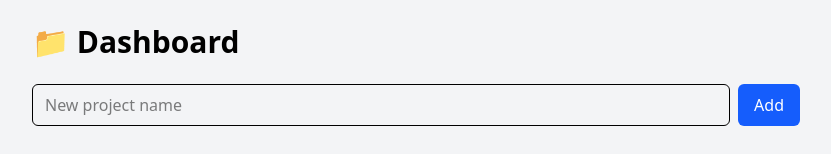
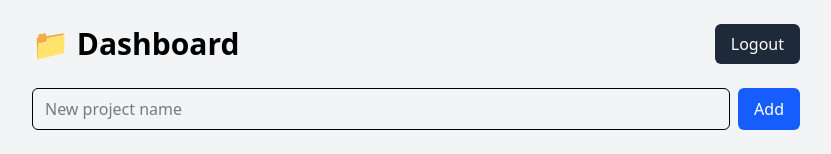
Before and after one commit to mindspirex/psigma, a Next.js app: page /dashboard in a window 1280 px wide. Shown: the top 154 px of the page, without its empty margins (224-1055 px from the left). Built offline with nearby package versions, Linux system fonts and the light colour scheme; no server answers.

Commit message:
logout button in dashboard

```diff
--- a/app/dashboard/page.tsx
+++ b/app/dashboard/page.tsx
@@ -83,10 +83,32 @@ export default function Dashboard() {
     }
   };
 
+  const logout = async () => {
+    try {
+      await fetch("/api/logout", {
+        method: "POST",
+        credentials: "include",
+      });
+    } catch (err) {
+      console.error(err);
+    } finally {
+      router.push("/login");
+    }
+  };
+
   return (
     <div className="min-h-screen bg-gray-100 p-6">
       <div className="mx-auto max-w-3xl">
-        <h1 className="mb-6 text-3xl font-bold">📁 Dashboard</h1>
+        <div className="mb-6 flex items-center justify-between">
+          <h1 className="text-3xl font-bold">📁 Dashboard</h1>
+
+          <button
+            onClick={logout}
+            className="rounded-md bg-gray-800 px-4 py-2 text-white hover:bg-black"
+          >
+            Logout
+          </button>
+        </div>
 
         {/* Add project */}
         <div className="mb-6 flex gap-2">
```
